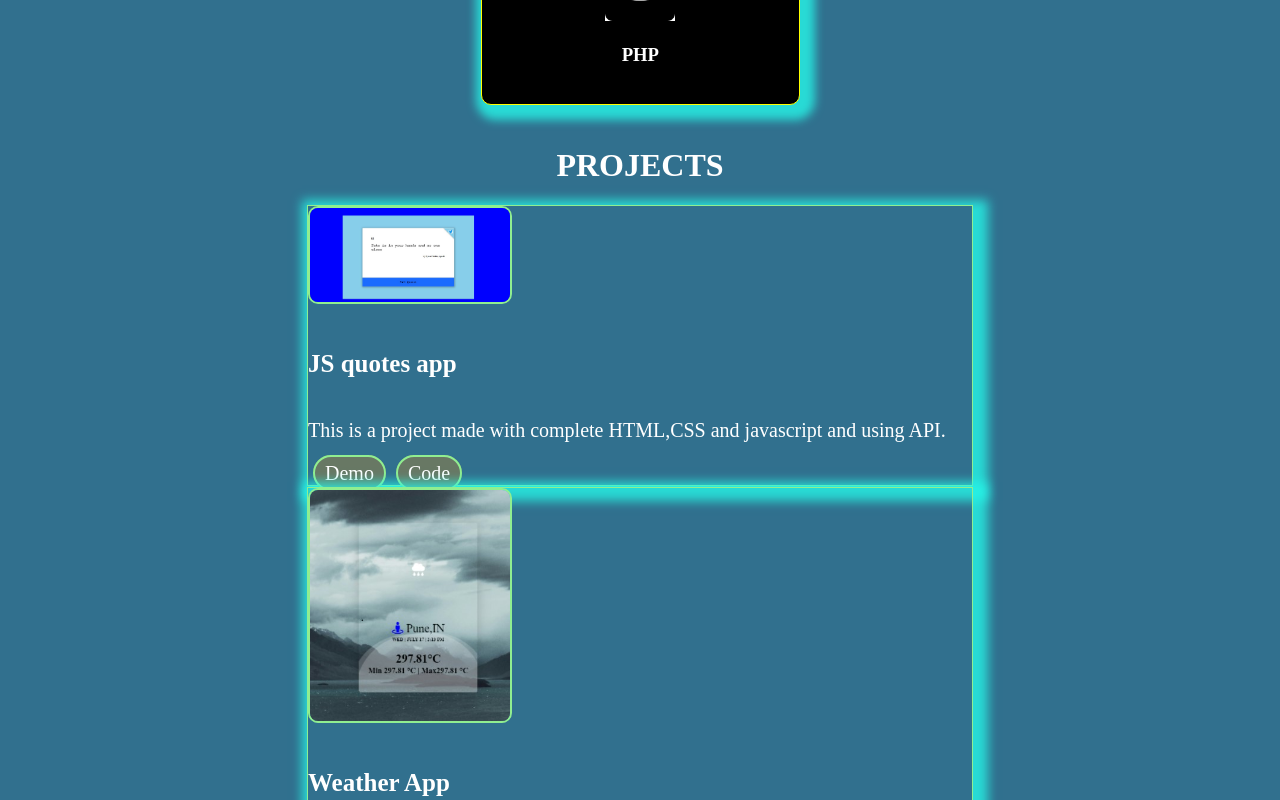
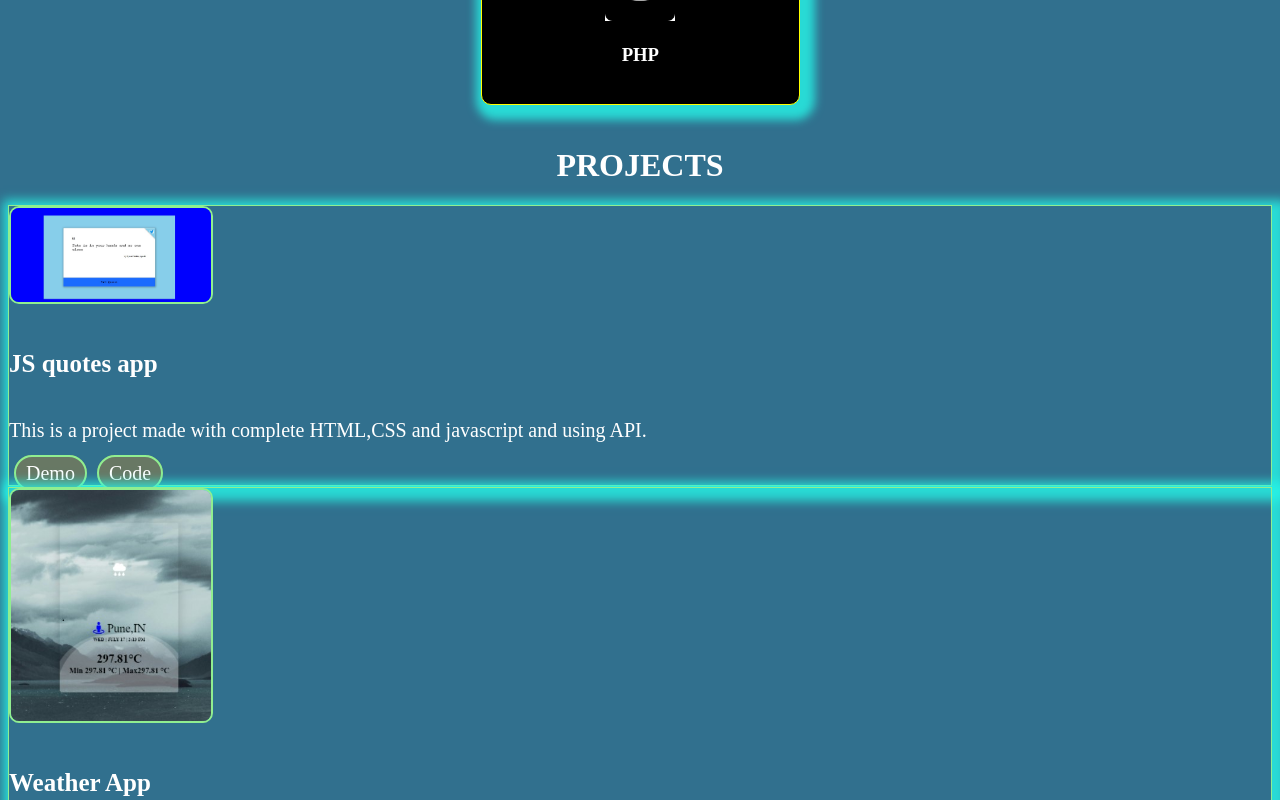
Before and after one commit to sneha090j/port-folio, a React (Vite) app: page / in a window 1280 px wide. Shown: the part 1960-2760 px from the top of the page. Built offline with nearby package versions, Linux system fonts and the light colour scheme.

Commit message:
Update Project.jsx

```diff
--- a/src/component/Project.jsx
+++ b/src/component/Project.jsx
@@ -3,11 +3,7 @@ import project from "./data/project.json";
 
 const Project = () => {
   return (
-    <div
-      className="container my-3"
-      id="projects"
-      style={{ display: "flex", flexDirection: "column", alignItems: "center" }}
-    >
+    <div className="container projects my-3" id="projects">
       <h1 style={{ textAlign: "center" }}>PROJECTS</h1>
       <div className="row d-flex justify-content-center">
         {project.map((data) => (
@@ -21,7 +17,7 @@ const Project = () => {
               data-aos="flip-right"
               data-aos-duration="1000"
             >
-              <div className="d-flex justify-content-center p-3">
+              <div className="img d-flex justify-content-center p-3">
                 <img
                   src={data.imageSrc}
                   className="card-img-top"
```
